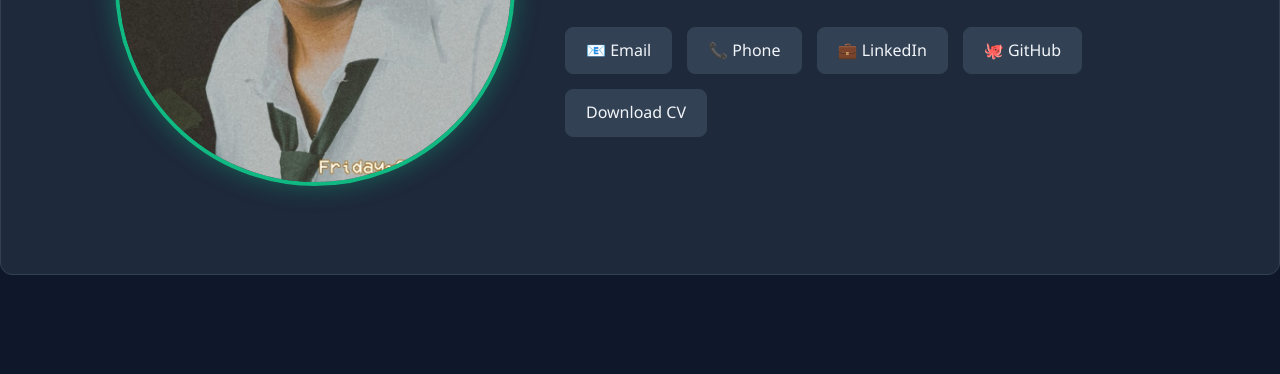
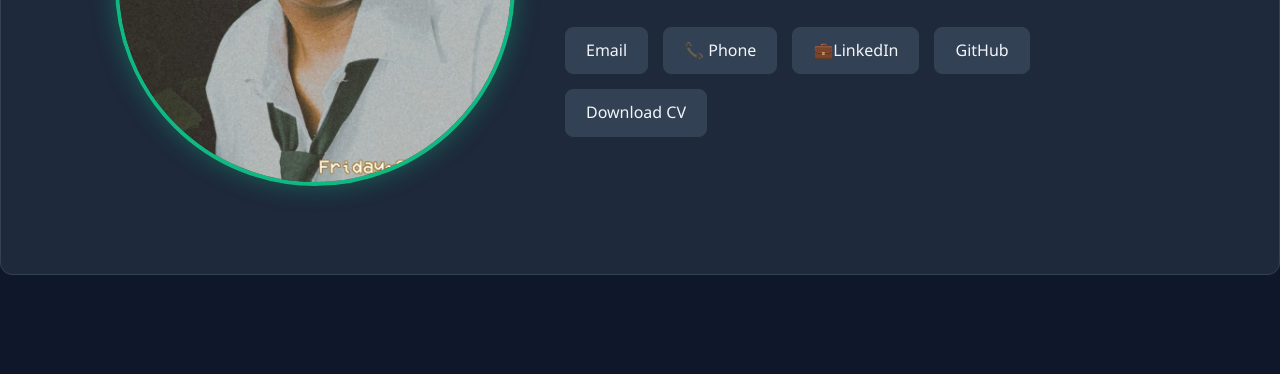
Before and after one commit to coi-exe/tabithagichuki, a plain HTML site: page index.html in a window 1280 px wide. Shown: the part 404-778 px from the top of the page. Drawn offline with Linux system fonts and the light colour scheme.

Commit message:
Fix HTML encoding issues in index.html

```diff
--- a/index.html
+++ b/index.html
@@ -32,10 +32,10 @@
                 <h1>Tabitha Gichuki</h1>
                 <p class="tagline">Software Development Student | Aspiring Full-Stack Developer</p>
                 <div class="contact-links">
-                    <a href="mailto:gichukicoii@gmail.com" target="_blank">📧 Email</a>
+                    <a href="mailto:gichukicoii@gmail.com" target="_blank">Email</a>
                     <a href="tel:+254798160035" target="_blank">📞 Phone</a>
-                    <a href="https://www.linkedin.com/in/tabitha-gichuki-3355a437b" target="_blank">💼 LinkedIn</a>
-                    <a href="https://github.com/coi-exe" target="_blank">🐙 GitHub</a>
+                    <a href="https://www.linkedin.com/in/tabitha-gichuki-3355a437b" target="_blank">💼LinkedIn</a>
+                    <a href="https://github.com/coi-exe" target="_blank">GitHub</a>
                     <a href="Tabitha_Gichuki_CV.docx" download>Download CV</a>
                 </div>
             </div>
```
